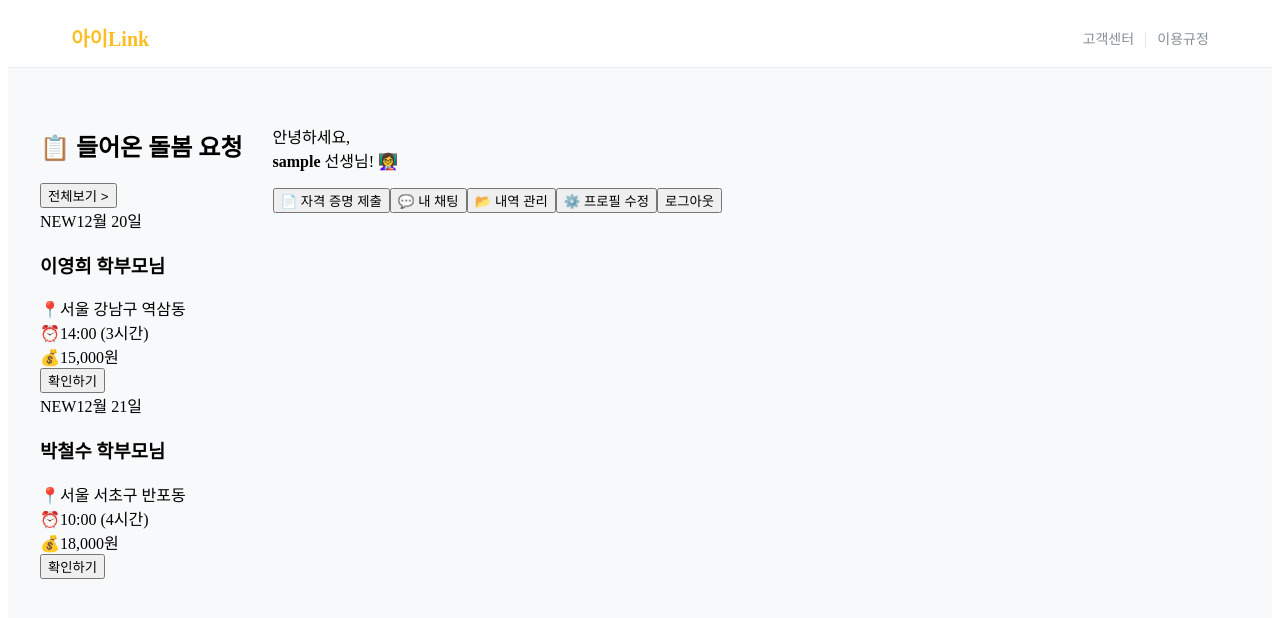
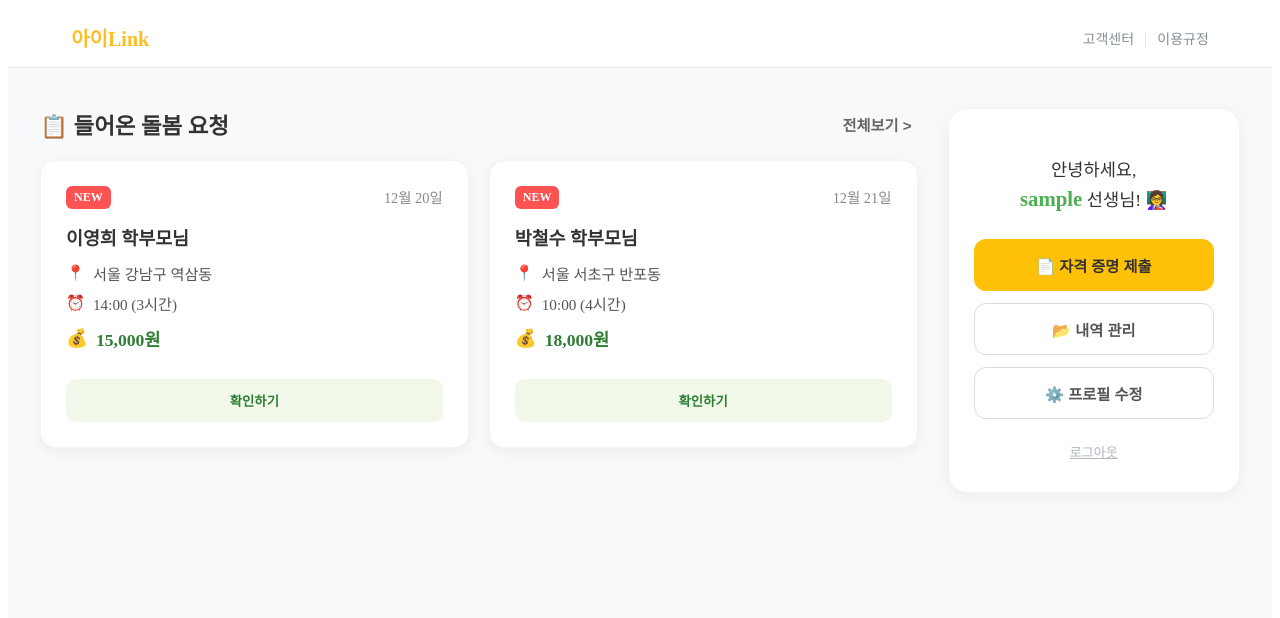
Before and after one commit to uu2m6/i-link-web, a Vue app: page /teacher-home in a window 1280 px wide. Shown: the top 618 px of the page. Built offline with nearby package versions, Linux system fonts and the light colour scheme; no server answers; sample sign-in values are in the browser's storage.

Commit message:
Add files via upload

```diff
--- a/src/views/TeacherHomeView.vue
+++ b/src/views/TeacherHomeView.vue
@@ -48,7 +48,6 @@
           </div>
         </section>
 
-        <!-- 👉 오른쪽 사이드바 -->
         <aside class="sidebar-section">
           <div class="user-info-block">
             <p class="welcome-msg">
@@ -64,24 +63,11 @@
                 {{ certBtnText }}
               </button>
 
-              <button
-                class="action-btn outline"
-                @click="$router.push('/chats')"
-              >
-                💬 내 채팅
-              </button>
-
-              <button
-                class="action-btn outline"
-                @click="$router.push('/teacher/history')"
-              >
+              <button class="action-btn outline" @click="$router.push('/teacher/history')">
                 📂 내역 관리
               </button>
 
-              <button
-                class="action-btn outline"
-                @click="$router.push('/profile/edit/teacher')"
-              >
+              <button class="action-btn outline" @click="$router.push('/profile/edit/teacher')">
                 ⚙️ 프로필 수정
               </button>
 
@@ -114,11 +100,13 @@ export default {
     };
   },
   computed: {
+    // 버튼 스타일 (인증 상태에 따라 색상 변경)
     certBtnClass() {
       if (this.certStatus.verified) return 'verified';
       if (this.certStatus.registered) return 'pending';
       return 'primary';
     },
+    // 버튼 텍스트
     certBtnText() {
       if (this.certStatus.verified) return '✅ 자격 인증 완료';
       if (this.certStatus.registered) return '⏳ 심사 대기 중';
@@ -166,7 +154,7 @@ export default {
       }
     },
     fetchRequests() {
-      // 더미 데이터
+      // 실제 API 연동 시 axios 호출로 변경
       this.requests = [
         {
           id: 1,
@@ -207,7 +195,92 @@ export default {
 </script>
 
 <style scoped>
+/* 페이지 기본 배경 */
 .page-container { background-color: #f8f9fa; min-height: 100vh; }
 .main-container { max-width: 1200px; margin: 0 auto; padding: 40px 20px; }
-.content-grid { display: flex; gap: 30px; align-items: flex-start; }
+
+/* 그리드 레이아웃 (좌: 요청목록, 우: 사이드바) */
+.content-grid {
+  display: flex;
+  gap: 30px;
+  align-items: flex-start;
+}
+
+/* --- 왼쪽 섹션 --- */
+.request-section { flex: 3; }
+
+.section-header-row { display: flex; justify-content: space-between; align-items: center; margin-bottom: 20px; }
+.section-header-row h2 { margin: 0; font-size: 1.4rem; color: #333; font-weight: 800; }
+.view-history-link { background: none; border: none; color: #666; font-weight: bold; cursor: pointer; font-size: 0.95rem; }
+.view-history-link:hover { color: #4CAF50; text-decoration: underline; }
+
+.empty-state { text-align: center; padding: 60px; color: #888; background: white; border-radius: 15px; border: 1px solid #eee; }
+
+/* 카드 리스트 그리드 */
+.card-list { display: grid; grid-template-columns: repeat(auto-fill, minmax(280px, 1fr)); gap: 20px; }
+
+/* 개별 요청 카드 스타일 */
+.request-card {
+  background: white; padding: 25px; border-radius: 15px;
+  box-shadow: 0 4px 12px rgba(0,0,0,0.05); cursor: pointer; transition: all 0.2s;
+  border: 1px solid #f1f3f5; display: flex; flex-direction: column;
+}
+.request-card:hover { transform: translateY(-5px); border-color: #4CAF50; box-shadow: 0 8px 20px rgba(76, 175, 80, 0.15); }
+
+.card-header { display: flex; justify-content: space-between; margin-bottom: 15px; }
+.badge.new { background-color: #ff5252; color: white; font-size: 0.75rem; padding: 4px 8px; border-radius: 6px; font-weight: bold; }
+.date { color: #888; font-size: 0.9rem; }
+
+.card-body h3 { margin: 0 0 12px 0; font-size: 1.15rem; color: #333; font-weight: 700; }
+.info-row { display: flex; align-items: center; gap: 8px; margin-bottom: 8px; color: #555; font-size: 0.95rem; }
+.info-row.highlight { color: #2E7D32; font-weight: bold; margin-top: 12px; font-size: 1.1rem; }
+
+.detail-btn {
+  margin-top: auto; padding: 12px;
+  background-color: #f1f8e9; border: none; border-radius: 10px;
+  color: #2E7D32; font-weight: bold; cursor: pointer; margin-top: 20px;
+  transition: background 0.2s;
+}
+.detail-btn:hover { background-color: #dcedc8; }
+
+/* --- 오른쪽 사이드바 --- */
+.sidebar-section {
+  flex: 1;
+  min-width: 280px;
+  position: sticky;
+  top: 20px;
+}
+.user-info-block {
+  background-color: white; border-radius: 20px; padding: 30px 25px;
+  box-shadow: 0 4px 15px rgba(0, 0, 0, 0.05); text-align: center; border: 1px solid #f1f3f5;
+}
+.welcome-msg { font-size: 1.1rem; margin-bottom: 25px; color: #333; line-height: 1.5; }
+.welcome-msg strong { color: #4CAF50; font-size: 1.3rem; }
+
+.user-actions { display: flex; flex-direction: column; gap: 12px; }
+
+/* 사이드바 버튼 스타일 */
+.action-btn {
+  padding: 14px; border-radius: 12px; font-weight: bold; cursor: pointer;
+  font-size: 0.95rem; transition: all 0.2s; border: 1px solid transparent; width: 100%;
+}
+.action-btn.primary { background-color: #FFC107; color: #333; }
+.action-btn.pending { background-color: #FFECB3; color: #FF6F00; cursor: default; }
+.action-btn.verified { background-color: #E8F5E9; color: #2E7D32; cursor: default; border: 1px solid #C8E6C9; }
+
+.action-btn.outline { background-color: white; border: 1px solid #ddd; color: #555; }
+.action-btn.outline:hover { border-color: #4CAF50; color: #4CAF50; background-color: #f1f8e9; }
+
+.logout-link {
+  background: none; border: none; color: #adb5bd;
+  text-decoration: underline; cursor: pointer; font-size: 13px; margin-top: 10px;
+}
+.logout-link:hover { color: #868e96; }
+
+/* 반응형 (모바일) */
+@media (max-width: 900px) {
+  .content-grid { flex-direction: column-reverse; }
+  .request-section, .sidebar-section { width: 100%; flex: none; }
+  .sidebar-section { position: static; margin-bottom: 30px; }
+}
 </style>
```
